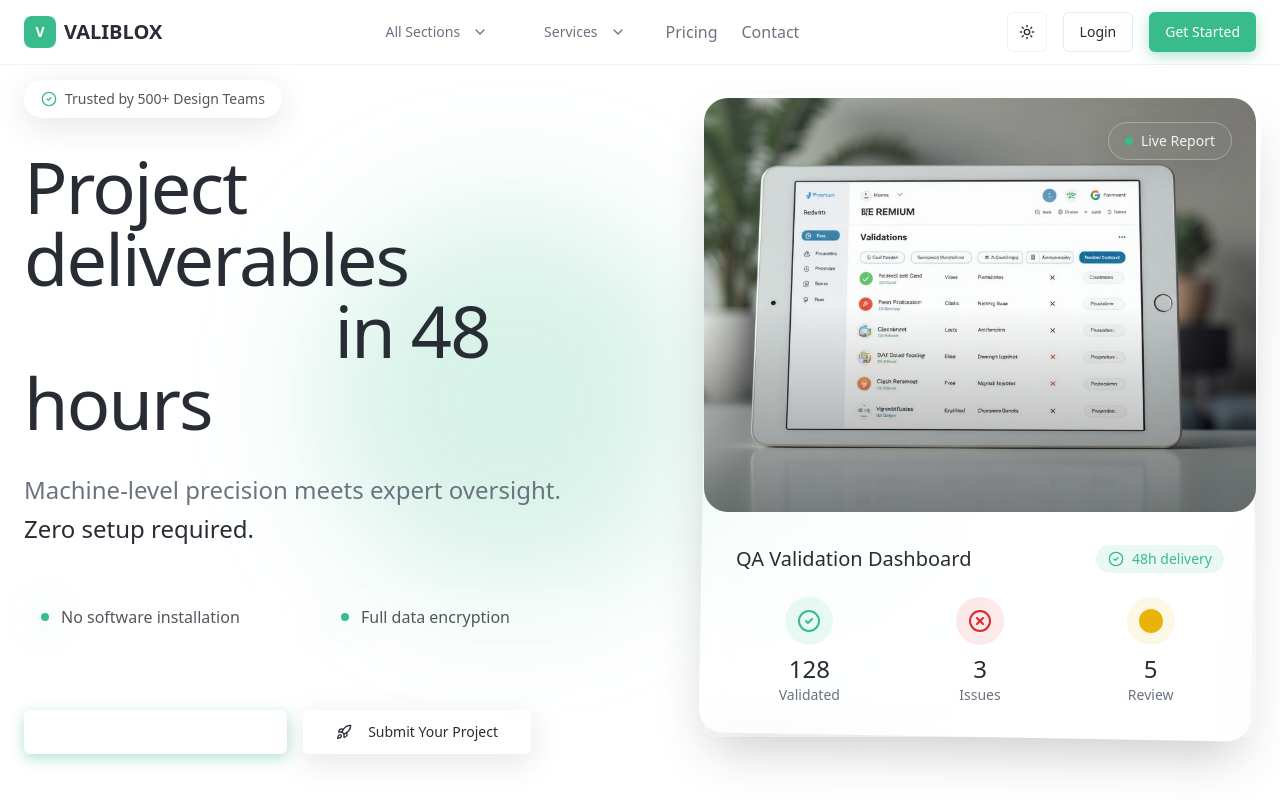
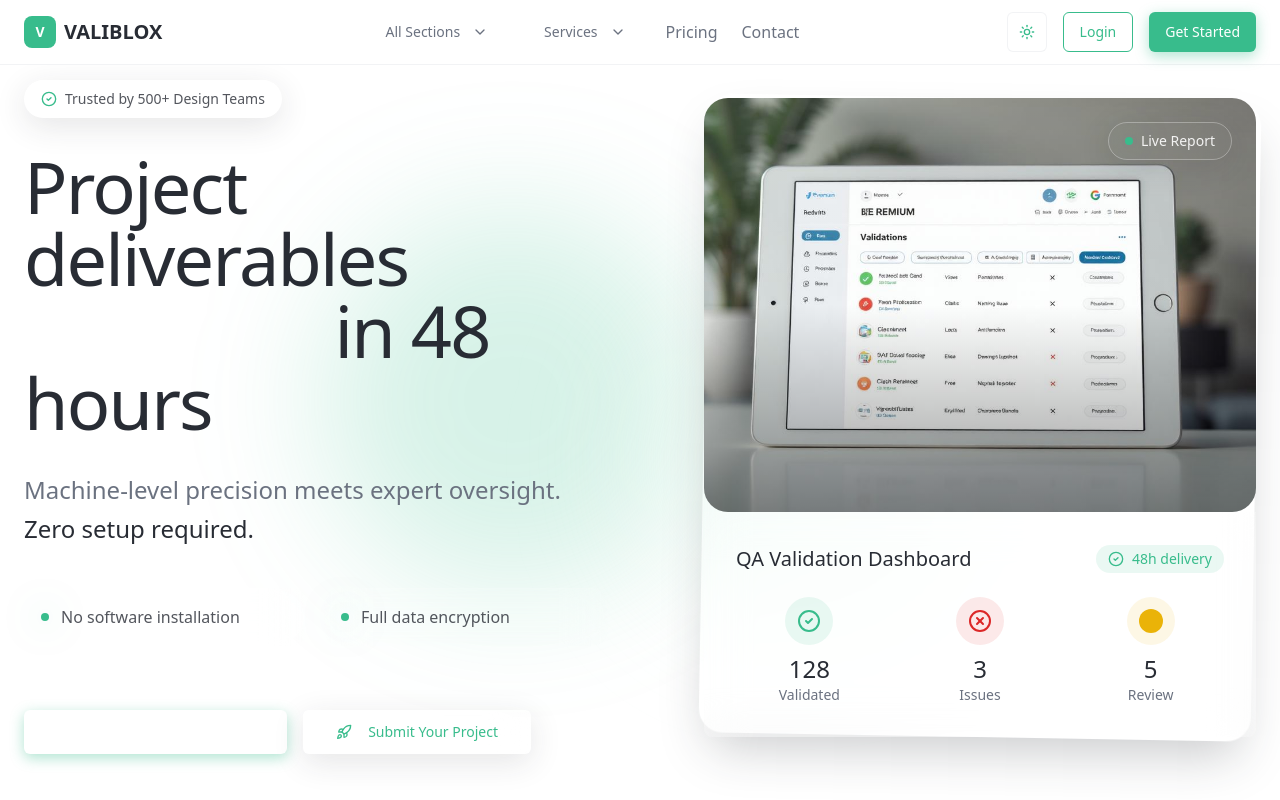
Before and after one commit to Raubizar/valiblox-qa, a React (Vite) app: page / in a window 1280 px wide. Shown: the top 800 px of the page. Built offline with nearby package versions, Linux system fonts and the light colour scheme.

Commit message:
Fix button text visibility
Revise button text color for better visibility.

```diff
--- a/src/components/ui/button.tsx
+++ b/src/components/ui/button.tsx
@@ -13,10 +13,10 @@ const buttonVariants = cva(
         destructive:
           "bg-destructive text-destructive-foreground hover:bg-destructive/90",
         outline:
-          "border border-primary/20 bg-background text-foreground hover:bg-primary hover:text-primary-foreground",
+          "border border-primary bg-transparent text-primary hover:bg-primary hover:text-primary-foreground transition-colors",
         secondary:
           "bg-secondary text-secondary-foreground hover:bg-secondary/80",
-        ghost: "text-foreground hover:bg-accent hover:text-accent-foreground",
+        ghost: "text-foreground hover:bg-secondary hover:text-secondary-foreground transition-colors",
         link: "text-primary underline-offset-4 hover:underline",
       },
       size: {
```
